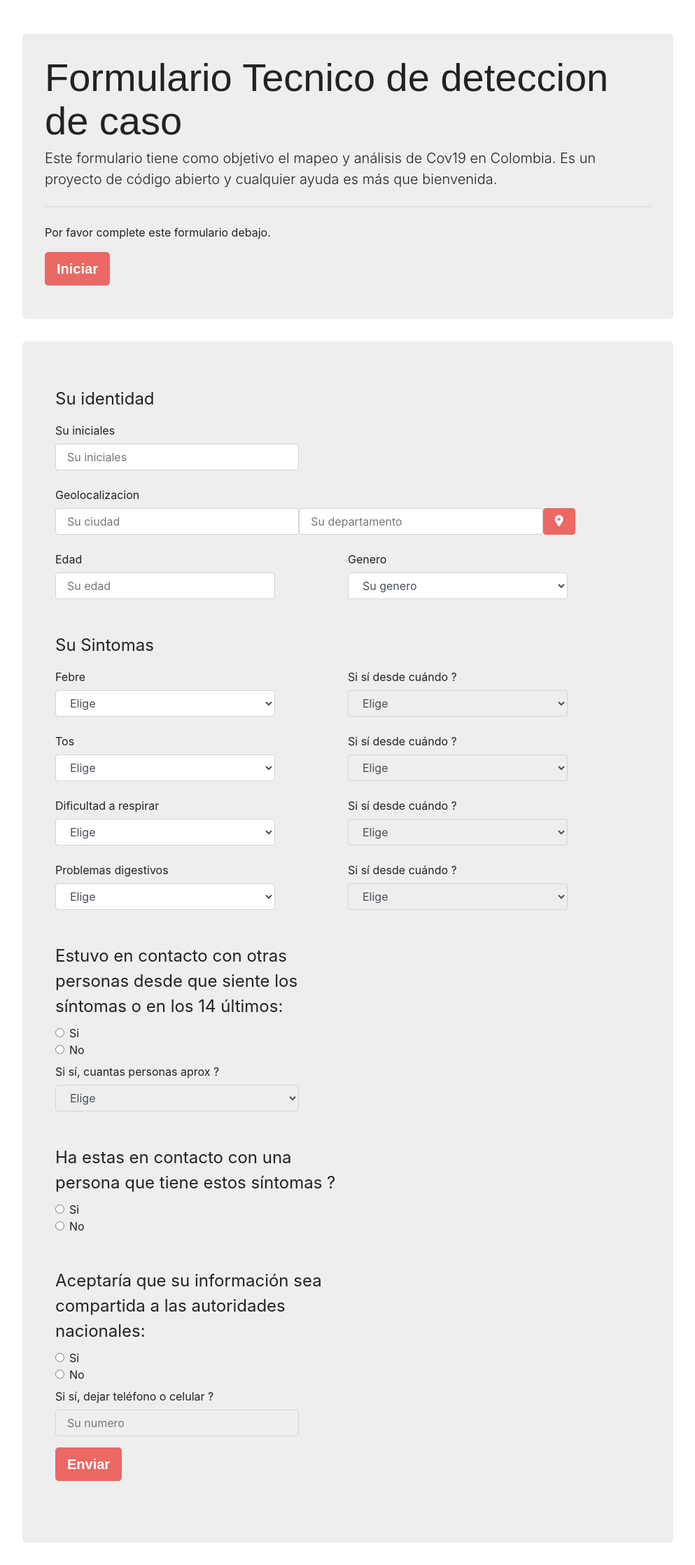
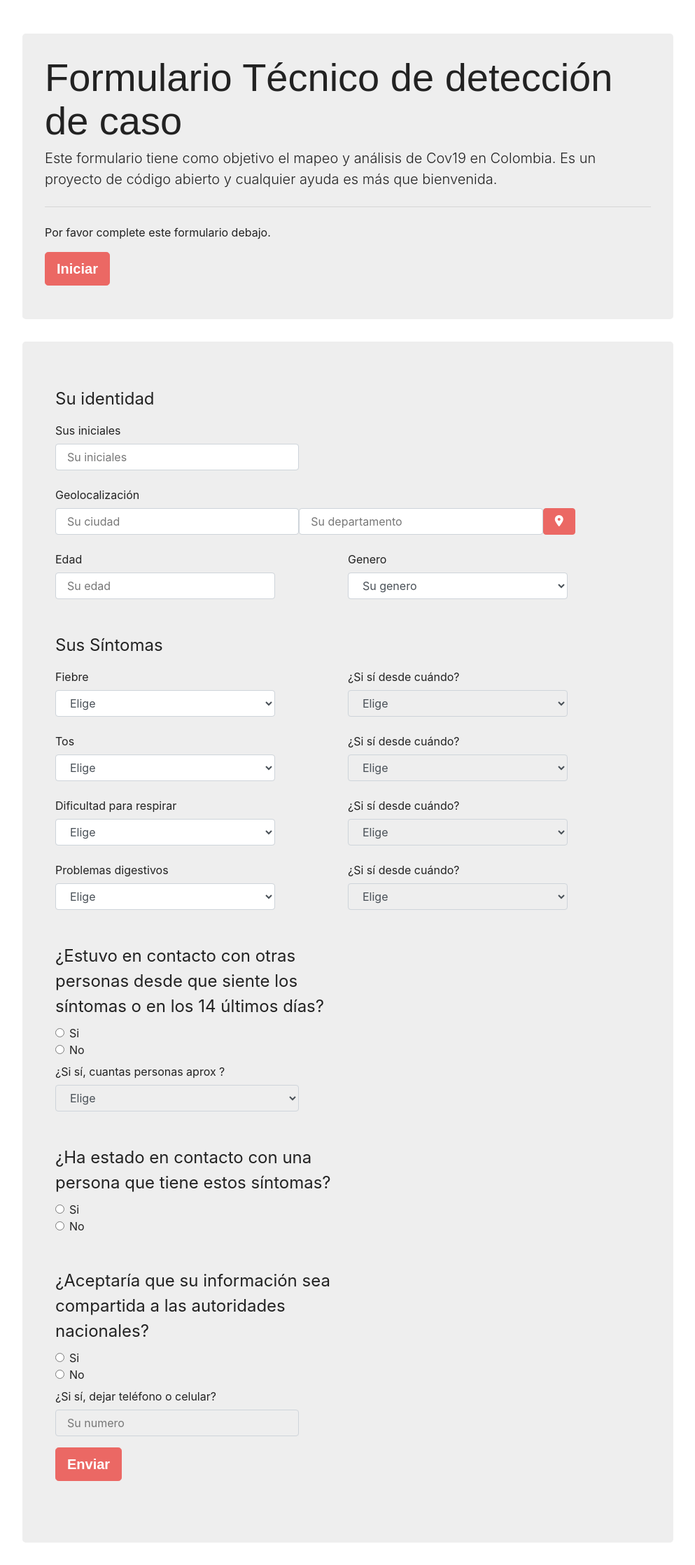
Before and after one commit to Marco8301/QT-Cov19-OS, a PHP site: page / in a window 1280 px wide. Shown: the part 56-2292 px from the top of the page at 70% size, without its empty margins (143-1136 px from the left). Run offline with PHP 8.4, Linux system fonts and the light colour scheme; some libraries are stand-ins or nearby versions; some web fonts are replaced.

Commit message:
Translation to Spanish

```diff
--- a/index.php
+++ b/index.php
@@ -25,10 +25,10 @@ $inputIP = $_SERVER['REMOTE_ADDR'];
     <main>
         <div class="container mt-5 col-xs-12 col-sm-9 col-md-9">
             <div class="jumbotron" style="padding-top:2rem; padding-bottom:2rem;">
-                <h1 class="display-4">Formulario Tecnico de deteccion de caso</h1>
+                <h1 class="display-4">Formulario Técnico de detección de caso</h1>
                 <p class="lead">Este formulario tiene como objetivo el mapeo y análisis de Cov19 en Colombia. Es un
-                    proyecto
-                    de código abierto y cualquier ayuda es más que bienvenida.</p>
+                  proyecto
+                  de código abierto y cualquier ayuda es más que bienvenida.</p>
                 <hr class="my-4">
                 <p>Por favor complete este formulario debajo.
                 </p>
@@ -47,7 +47,7 @@ $inputIP = $_SERVER['REMOTE_ADDR'];
                             <legend style="padding-left:0px;">Su identidad</legend>
 
                             <div class="form-group ">
-                                <label class="col-form-label" for="inputGeolocCiudad">Su iniciales</label>
+                                <label class="col-form-label" for="inputGeolocCiudad">Sus iniciales</label>
 
                                 <input type="text" class="form-control col-xs-12 col-sm-5" placeholder="Su iniciales"
                                     id="inputIniciales" name="inputIniciales" required>
@@ -59,7 +59,7 @@ $inputIP = $_SERVER['REMOTE_ADDR'];
 
 
                             <div class="form-group ">
-                                <label class="col-form-label" for="inputGeolocCiudad">Geolocalizacion</label>
+                                <label class="col-form-label" for="inputGeolocCiudad">Geolocalización</label>
                                 <div style="display:flex; ">
 
                                     <input type="text" class="form-control col-xs-12 col-sm-5" placeholder="Su ciudad"
@@ -98,11 +98,11 @@ $inputIP = $_SERVER['REMOTE_ADDR'];
 
                         <!-- Bloc symptomes -->
                         <div class="container mt-5">
-                            <legend>Su Sintomas</legend>
+                            <legend>Sus Síntomas</legend>
 
                             <div class="form-group w-100" style="display:flex;">
                                 <div class="w-100">
-                                    <label class="col-form-label" for="inputFebre">Febre</label>
+                                    <label class="col-form-label" for="inputFebre">Fiebre</label>
                                     <select required class="form-control col-xs-12 col-sm-9 col-md-9" id="inputFebre"
                                         name="inputFebre" onchange="changeState(inputFebre)">
                                         <option value="">Elige</option>
@@ -112,7 +112,7 @@ $inputIP = $_SERVER['REMOTE_ADDR'];
                                 </div>
 
                                 <div class="w-100">
-                                    <label class="col-form-label" for="infoFebre">Si sí desde cuándo ?</label>
+                                    <label class="col-form-label" for="infoFebre">¿Si sí desde cuándo?</label>
                                     <select required class="form-control col-xs-12 col-sm-9 col-md-9" id="infoFebre"
                                         name="infoFebre" disabled>
                                         <option value="">Elige</option>
@@ -137,7 +137,7 @@ $inputIP = $_SERVER['REMOTE_ADDR'];
                                 </div>
 
                                 <div class="w-100">
-                                    <label class="col-form-label" for="infoTos">Si sí desde cuándo ?</label>
+                                    <label class="col-form-label" for="infoTos">¿Si sí desde cuándo?</label>
                                     <select required class="form-control col-xs-12 col-sm-9 col-md-9" id="infoTos"
                                         name="infoTos" disabled>
                                         <option value="">Elige</option>
@@ -152,17 +152,17 @@ $inputIP = $_SERVER['REMOTE_ADDR'];
 
                             <div class="form-group w-100" style="display:flex;">
                                 <div class="w-100">
-                                    <label class="col-form-label" for="inputRespirar">Dificultad a respirar</label>
+                                    <label class="col-form-label" for="inputRespirar">Dificultad para respirar</label>
                                     <select required class="form-control col-xs-12 col-sm-9 col-md-9" id="inputRespirar"
                                         name="inputRespirar" onchange="changeState(inputRespirar)">
                                         <option value="">Elige</option>
-                                        <option value="dificultad a respirar">Tengo dificultad a respirar</option>
-                                        <option value="no dificultad a respirar">No tengo dificultad a respirar</option>
+                                        <option value="dificultad a respirar">Tengo dificultad para respirar</option>
+                                        <option value="no dificultad a respirar">No tengo dificultad para respirar</option>
                                     </select>
                                 </div>
 
                                 <div class="w-100">
-                                    <label class="col-form-label" for="infoRespirar">Si sí desde cuándo ?</label>
+                                    <label class="col-form-label" for="infoRespirar">¿Si sí desde cuándo?</label>
                                     <select required class="form-control col-xs-12 col-sm-9 col-md-9" id="infoRespirar"
                                         name="infoRespirar" disabled>
                                         <option value="">Elige</option>
@@ -188,7 +188,7 @@ $inputIP = $_SERVER['REMOTE_ADDR'];
                                 </div>
 
                                 <div class="w-100">
-                                    <label class="col-form-label" for="infoDigestivos">Si sí desde cuándo ?</label>
+                                    <label class="col-form-label" for="infoDigestivos">¿Si sí desde cuándo?</label>
                                     <select required class="form-control col-xs-12 col-sm-9 col-md-9"
                                         id="infoDigestivos" name="infoDigestivos" disabled>
                                         <option value="">Elige</option>
@@ -210,12 +210,12 @@ $inputIP = $_SERVER['REMOTE_ADDR'];
                         <!-- Bloc Oui/Non -->
                         <div class="container mt-5">
                             <fieldset class="form-group">
-                                <legend style="padding-left:0px;" class="col-xs-12 col-sm-9 col-md-6">Estuvo en contacto
+                                <legend style="padding-left:0px;" class="col-xs-12 col-sm-9 col-md-6">¿Estuvo en contacto
                                     con otras personas desde
                                     que siente los síntomas
                                     o
                                     en los 14
-                                    últimos:</legend>
+                                    últimos días?</legend>
 
                                 <div class="form-check">
                                     <label class="form-check-label">
@@ -233,7 +233,7 @@ $inputIP = $_SERVER['REMOTE_ADDR'];
                                     </label>
                                 </div>
                                 <div class="w-100">
-                                    <label class="col-form-label" for="infoContacto">Si sí, cuantas personas aprox
+                                    <label class="col-form-label" for="infoContacto">¿Si sí, cuantas personas aprox
                                         ?</label>
                                     <select required class="form-control col-xs-12 col-sm-9 col-md-5" id="infoContacto"
                                         name="infoContacto" disabled>
@@ -250,7 +250,7 @@ $inputIP = $_SERVER['REMOTE_ADDR'];
 
                         <div class="container mt-5">
                             <fieldset class="form-group">
-                                <legend style="padding-left:0px;" class="col-xs-12 col-sm-9 col-md-6">Ha estas en contacto con una persona que tiene estos síntomas ?</legend>
+                                <legend style="padding-left:0px;" class="col-xs-12 col-sm-9 col-md-6">¿Ha estado en contacto con una persona que tiene estos síntomas?</legend>
 
                                 <div class="form-check">
                                     <label class="form-check-label">
@@ -272,10 +272,7 @@ $inputIP = $_SERVER['REMOTE_ADDR'];
 
                         <div class="container mt-5 mb-4">
                             <fieldset class="form-group">
-                                <legend style="padding-left:0px;" class="col-xs-12 col-sm-9 col-md-6">Aceptaría que su
-                                    información sea compartida
-                                    a las autoridades
-                                    nacionales:</legend>
+                                <legend style="padding-left:0px;" class="col-xs-12 col-sm-9 col-md-6">¿Aceptaría que su información sea compartida a las autoridades nacionales?</legend>
 
                                 <div class="form-check">
                                     <label class="form-check-label">
@@ -292,8 +289,7 @@ $inputIP = $_SERVER['REMOTE_ADDR'];
                                     </label>
                                 </div>
                                 <div class="w-100">
-                                    <label class="col-form-label" for="inputTel">Si sí, dejar teléfono o celular
-                                        ?</label>
+                                    <label class="col-form-label" for="inputTel">¿Si sí, dejar teléfono o celular?</label>
                                     <input required type="number" class="form-control col-xs-12 col-sm-9 col-md-5"
                                         placeholder="Su numero" minlength="10" id="inputTel"name="inputTel" style="#inputTel:invalid {border: 2px dashed red;}" disabled>
 
```
